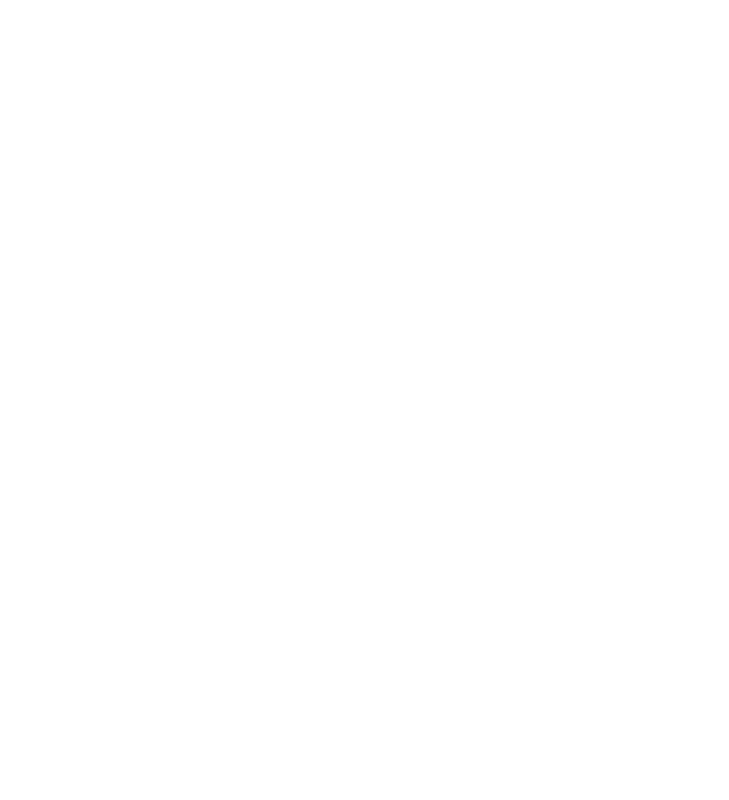
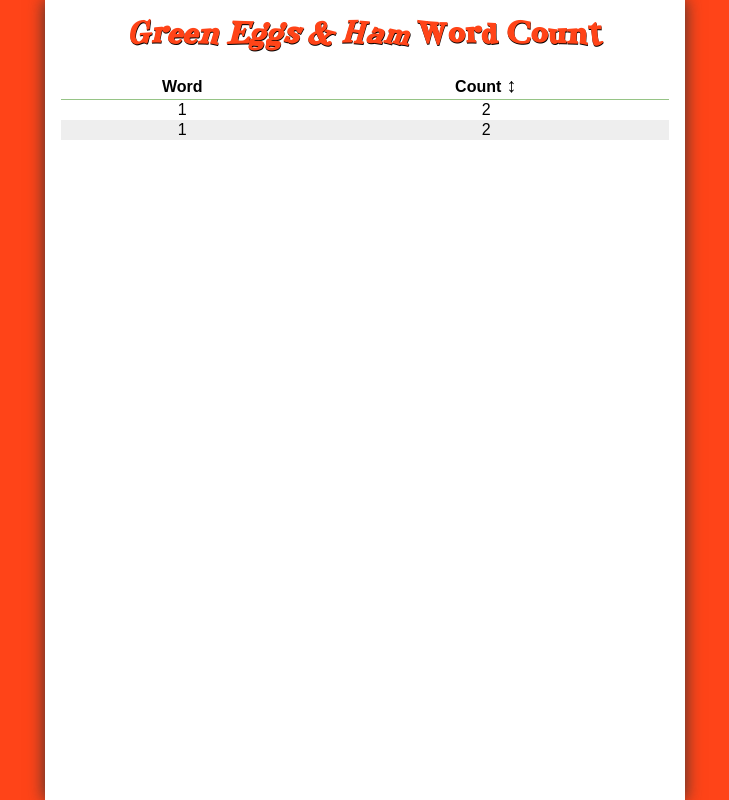
Before and after one commit to Made-of-Clay/geh-read, a plain HTML site: page index.html in a window 1280 px wide. Shown: the whole page, without its empty margins (275-1004 px from the left). Drawn offline with Linux system fonts and the light colour scheme.

Commit message:
add initial table

```diff
--- a/index.html
+++ b/index.html
@@ -1,11 +1,45 @@
 <!DOCTYPE html>
+
 <head>
     <meta charset="utf-8">
     <title></title>
-    <meta name="viewport" content="width=device-width, initial-scale=1">
-    <script type="module" src="main.js"></script>
+    <meta
+        name="viewport"
+        content="width=device-width, initial-scale=1"
+    >
+    <link
+        rel="stylesheet"
+        href="style.css"
+    >
+    <script
+        type="module"
+        src="main.js"
+    ></script>
 </head>
+
 <body>
+    <div id="container">
+        <h1><em>Green Eggs &amp; Ham</em> Word Count</h1>
 
+        <table>
+            <thead>
+                <tr>
+                    <th>Word</th>
+                    <th>Count</th>
+                </tr>
+            </thead>
+            <tbody>
+                <tr>
+                    <td>1</td>
+                    <td>2</td>
+                </tr>
+                <tr>
+                    <td>1</td>
+                    <td>2</td>
+                </tr>
+            </tbody>
+        </table>
+    </div>
 </body>
+
 </html>
```
